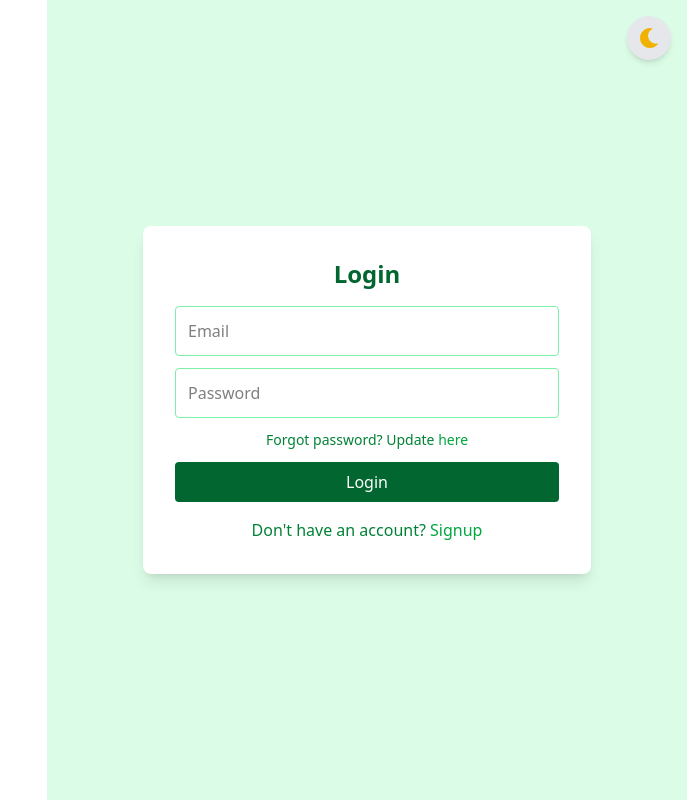
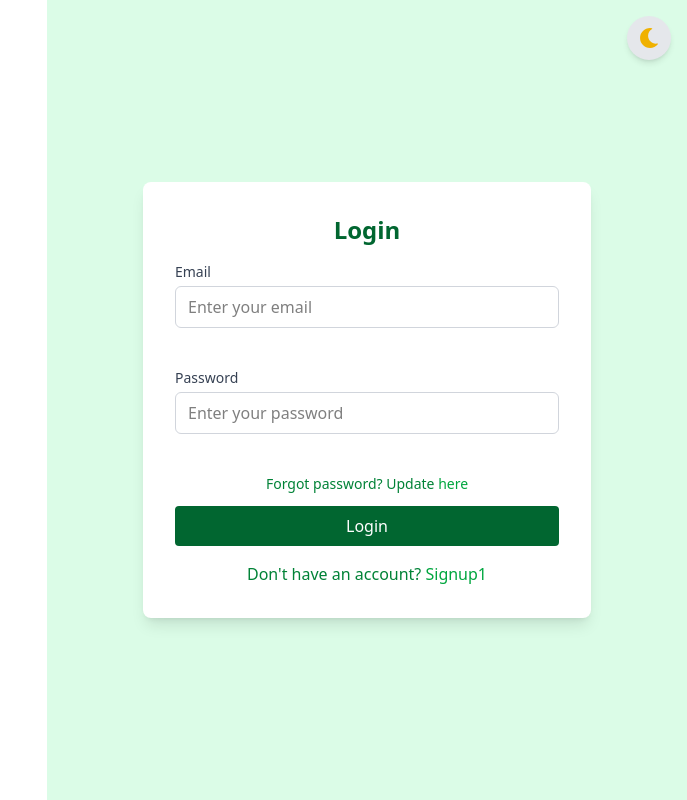
Before and after one commit to harish-chowdari/farms-admin, a React (Vite) app: page / in a window 1280 px wide. Shown: the whole page, without its empty margins (593-1280 px from the left). Built offline with nearby package versions, Linux system fonts and the light colour scheme; no server answers.

Commit message:
fields update

```diff
--- a/package.json
+++ b/package.json
@@ -13,12 +13,14 @@
   "dependencies": {
     "@tailwindcss/vite": "^4.0.17",
     "axios": "^1.8.4",
+    "formik": "^2.4.6",
     "lucide-react": "^0.484.0",
     "react": "^19.0.0",
     "react-dom": "^19.0.0",
     "react-icons": "^5.5.0",
     "react-router-dom": "^7.6.3",
-    "tailwindcss": "^4.0.17"
+    "tailwindcss": "^4.0.17",
+    "yup": "^1.6.1"
   },
   "devDependencies": {
     "@eslint/js": "^9.21.0",
--- a/src/components/fields/Input.jsx
+++ b/src/components/fields/Input.jsx
@@ -1,7 +1,52 @@
-import React from 'react'
+import React, { useState } from 'react'
 
-export default function Input() {
-  return (
-    <div>Input</div>
-  )
+export default function Input({
+    label,
+    name,
+    type = 'text',
+    placeholder,
+    isErrorRequired = true,
+    tailwindClasses = 'p-lg',
+    formik
+}) {
+    const [isFocused, setIsFocused] = useState(false)
+
+    const showError = formik.touched[name] && formik.errors[name]
+    const borderClass = showError
+        ? 'border-red-500'
+        : isFocused
+            ? 'border-blue-500'
+            : 'border-gray-300'
+
+    return (
+        <div className="mb-4">
+            <label htmlFor={name} className="block text-sm font-medium text-gray-700 mb-1">
+                {label}
+            </label>
+            <input
+                id={name}
+                name={name}
+                type={type}
+                placeholder={placeholder}
+                value={formik.values[name]}
+                onChange={formik.handleChange}
+                onBlur={(e) => {
+                    formik.handleBlur(e)
+                    setIsFocused(false)
+                }}
+                onFocus={() => setIsFocused(true)}
+                className={`w-full px-3 py-2 border rounded-md outline-none ${tailwindClasses} ${borderClass}`}
+                autoComplete="off"
+            />
+            {isErrorRequired && (
+                <div className="min-h-[1.25rem] mt-1">
+                    {showError && (
+                        <p className="text-sm text-red-600">
+                            {formik.errors[name]}
+                        </p>
+                    )}
+                </div>
+            )}
+        </div>
+    )
 }
--- a/src/components/fields/Select.jsx
+++ b/src/components/fields/Select.jsx
@@ -1,7 +1,41 @@
 import React from 'react'
 
-export default function Select() {
-  return (
-    <div>Select</div>
-  )
+export default function Select({
+    label,
+    name,
+    isErrorRequired = true,
+    tailwindClasses='p-lg',
+    options = [],
+    placeholder = 'Select an option',
+    formik
+}) {
+    const showError = formik.touched[name] && formik.errors[name]
+
+    return (
+        <div className="mb-4">
+            <label htmlFor={name} className="block text-sm font-medium text-gray-700 mb-1">
+                {label}
+            </label>
+            <select
+                id={name}
+                name={name}
+                value={formik.values[name]}
+                onChange={formik.handleChange}
+                onBlur={formik.handleBlur}
+                className={`w-full px-3 py-2 border rounded-md focus:outline-none focus:ring-2 focus:ring-blue-500 ${tailwindClasses} ${
+                    showError ? 'border-red-500' : 'border-gray-300'
+                }`}
+            >
+                <option value="" disabled>{placeholder}</option>
+                {options.map((option) => (
+                    <option key={option.value} value={option.value}>{option.label}</option>
+                ))}
+            </select>
+            { isErrorRequired &&
+                <div className="min-h-[1.25rem] mt-1">
+                    {showError && <p className="text-sm text-red-600">{formik.errors[name]}</p>}
+                </div>
+            }
+        </div>
+    )
 }
--- a/src/components/fields/TextArea.jsx
+++ b/src/components/fields/TextArea.jsx
@@ -1,7 +1,39 @@
 import React from 'react'
 
-export default function TextArea() {
-  return (
-    <div>TextArea</div>
-  )
+export default function TextArea({
+    label,
+    name,
+    placeholder,
+    isErrorRequired = true,
+    tailwindClasses='p-lg',
+    rows = 4,
+    formik
+}) {
+    const showError = formik.touched[name] && formik.errors[name]
+
+    return (
+        <div className="mb-4">
+            <label htmlFor={name} className="block text-sm font-medium text-gray-700 mb-1">
+                {label}
+            </label>
+            <textarea
+                id={name}
+                name={name}
+                rows={rows}
+                placeholder={placeholder}
+                value={formik.values[name]}
+                onChange={formik.handleChange}
+                onBlur={formik.handleBlur}
+                className={`w-full px-3 py-2 border rounded-md resize-none focus:outline-none focus:ring-2 focus:ring-blue-500 ${tailwindClasses} ${
+                    showError ? 'border-red-500' : 'border-gray-300'
+                }`}
+                autoComplete='off'
+            />
+            {isErrorRequired &&
+                <div className="min-h-[1.25rem] mt-1">
+                    {showError && <p className="text-sm text-red-600">{(formik?.touched[`${name}`] && formik?.errors[`${name}`])}</p>}
+                </div>
+            }
+        </div>
+    )
 }
--- a/src/features/auth/login/index.jsx
+++ b/src/features/auth/login/index.jsx
@@ -1,38 +1,42 @@
-import React, { useState } from "react";
-import { Link, useNavigate } from "react-router-dom";
+import React, { useState } from "react"
+import { Link, useNavigate } from "react-router-dom"
+import { useFormik } from "formik"
+import * as Yup from "yup"
 
-import axios from "../../../services/axios";
-import SecondaryLoader from "../../../components/loaders/SecondaryLoader";
-import ROUTES from "../../../navigations/routes";
+import axios from "../../../services/axios"
+import SecondaryLoader from "../../../components/loaders/SecondaryLoader"
+import ROUTES from "../../../navigations/routes"
+import Input from "../../../components/fields/Input"
 
 const Login = () => {
-  const [login, setLogin] = useState({ email: "", password: "" });
-  const [errorMessage, setErrorMessage] = useState("");
-  const navigate = useNavigate();
+    const navigate = useNavigate()
+    const [errorMessage, setErrorMessage] = useState("")
+    const [isLoading, setIsLoading] = useState(false)
 
-  const [isLoading, setIsLoading] = useState(false);
-
-  const handleChange = (e) => {
-    setLogin({ ...login, [e.target.name]: e.target.value });
-  };
-
-  const handleSubmit = async (e) => {
-    e.preventDefault();
-    setErrorMessage("");
-
+    const formik = useFormik({
+        initialValues: {
+            email: "",
+            password: ""
+        },
+        validationSchema: Yup.object({
+            email: Yup.string().email("Invalid email").required("Email is required"),
+            password: Yup.string().min(6, "Password must be at least 6 characters").required("Password is required")
+        }),
+        onSubmit: async (values) => {
+            setErrorMessage("")
             try {
-        setIsLoading(true);
-        const res = await axios.post("/admin-login", { ...login });
-        const adminId = res.data._id;
-        localStorage.setItem("adminId", adminId);
-        navigate(`/home/${adminId}`);
+                setIsLoading(true)
+                const res = await axios.post("/admin-login", values)
+                const adminId = res.data._id
+                localStorage.setItem("adminId", adminId)
+                navigate(`/home/${adminId}`)
             } catch (error) {
-      console.log(error);
-      setErrorMessage( error?.response?.data?.error || "An error occurred. Please try again.");
+                setErrorMessage(error?.response?.data?.error || "An error occurred. Please try again.")
             } finally {
-      setIsLoading(false);
+                setIsLoading(false)
             }
-  };
+        }
+    })
 
     return (
         <div className="min-h-screen flex">
@@ -44,31 +48,30 @@ const Login = () => {
                     className="w-full h-full object-cover"
                 /> */}
             </div>
+
             {/* Right side login form */}
             <div className="flex flex-col justify-center items-center md:w-1/2 w-full bg-green-100 p-6">
-           <form onSubmit={handleSubmit} className="w-full max-w-md p-8 bg-white bg-opacity-90 rounded-lg shadow-lg">
+                <form onSubmit={formik.handleSubmit} className="w-full max-w-md p-8 bg-white bg-opacity-90 rounded-lg shadow-lg">
                     <h2 className="text-2xl font-bold text-green-800 text-center mb-4">Login</h2>
 
                     {errorMessage && (
                         <p className="text-red-600 text-sm text-center mb-3">{errorMessage}</p>
                     )}
 
-             <input
-               placeholder="Email"
+                    <Input
+                        label="Email"
+                        name="email"
                         type="email"
-               name="email"
-               onChange={handleChange}
-               value={login.email}
-               className="w-full p-3 mb-3 border border-green-300 rounded focus:outline-none focus:border-green-500 bg-white bg-opacity-80"
+                        placeholder="Enter your email"
+                        formik={formik}
                     />
 
-             <input
-               placeholder="Password"
+                    <Input
+                        label="Password"
+                        name="password"
                         type="password"
-               name="password"
-               onChange={handleChange}
-               value={login.password}
-               className="w-full p-3 mb-3 border border-green-300 rounded focus:outline-none focus:border-green-500 bg-white bg-opacity-80"
+                        placeholder="Enter your password"
+                        formik={formik}
                     />
 
                     <p className="text-sm text-green-700 text-center mb-3">
@@ -89,13 +92,13 @@ const Login = () => {
                     <p className="mt-4 text-center text-green-700">
                         Don't have an account?{" "}
                         <Link to={ROUTES.SIGNUP} className="text-green-600 hover:underline">
-                 Signup
+                            Signup1
                         </Link>
                     </p>
                 </form>
             </div>
         </div>
-  );
-};
+    )
+}
 
-export default Login;
+export default Login
```
Also changed, not shown: 1 other file (tests, documents, lock files or other folders). Lines whose indentation alone changed are shown as unchanged.
